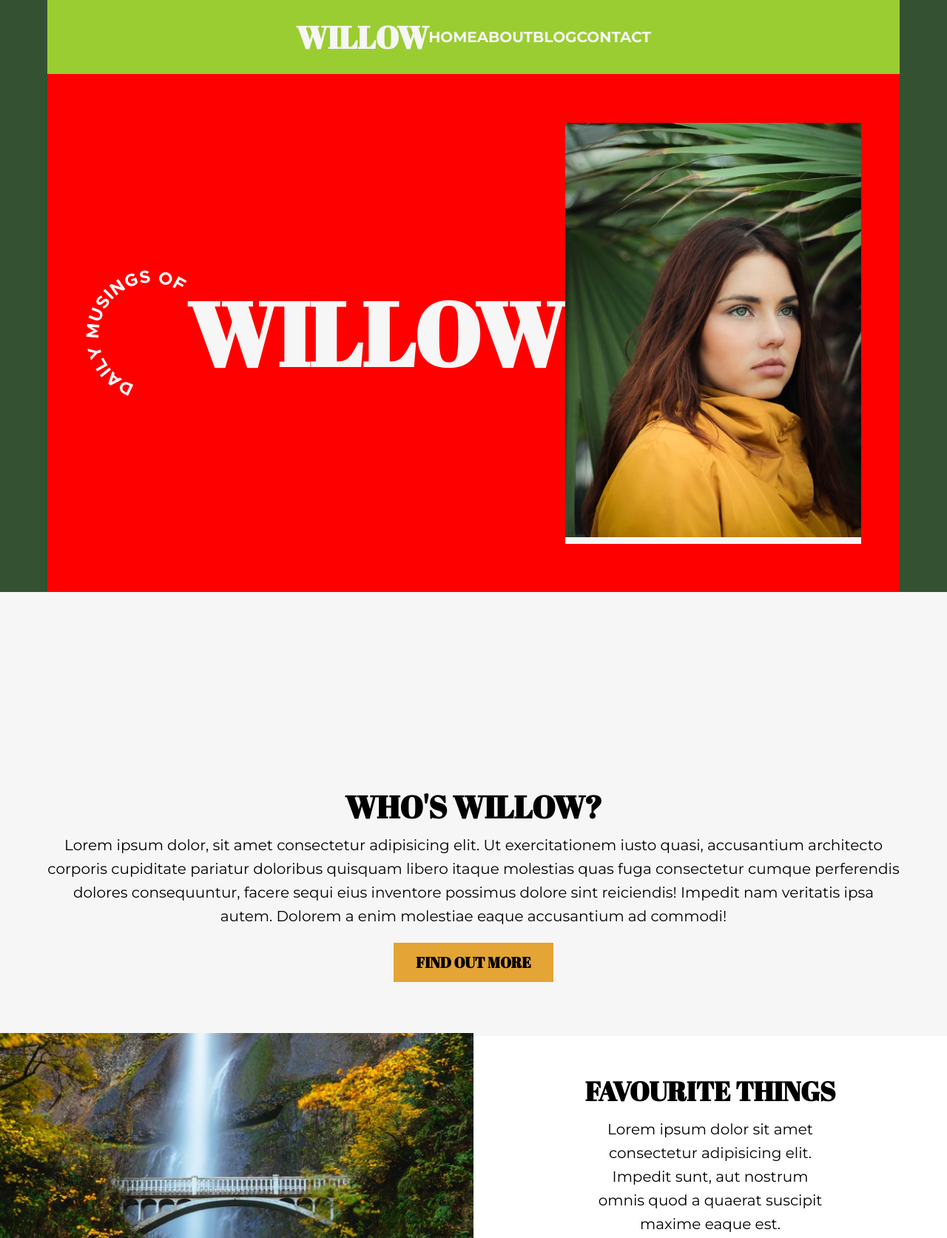
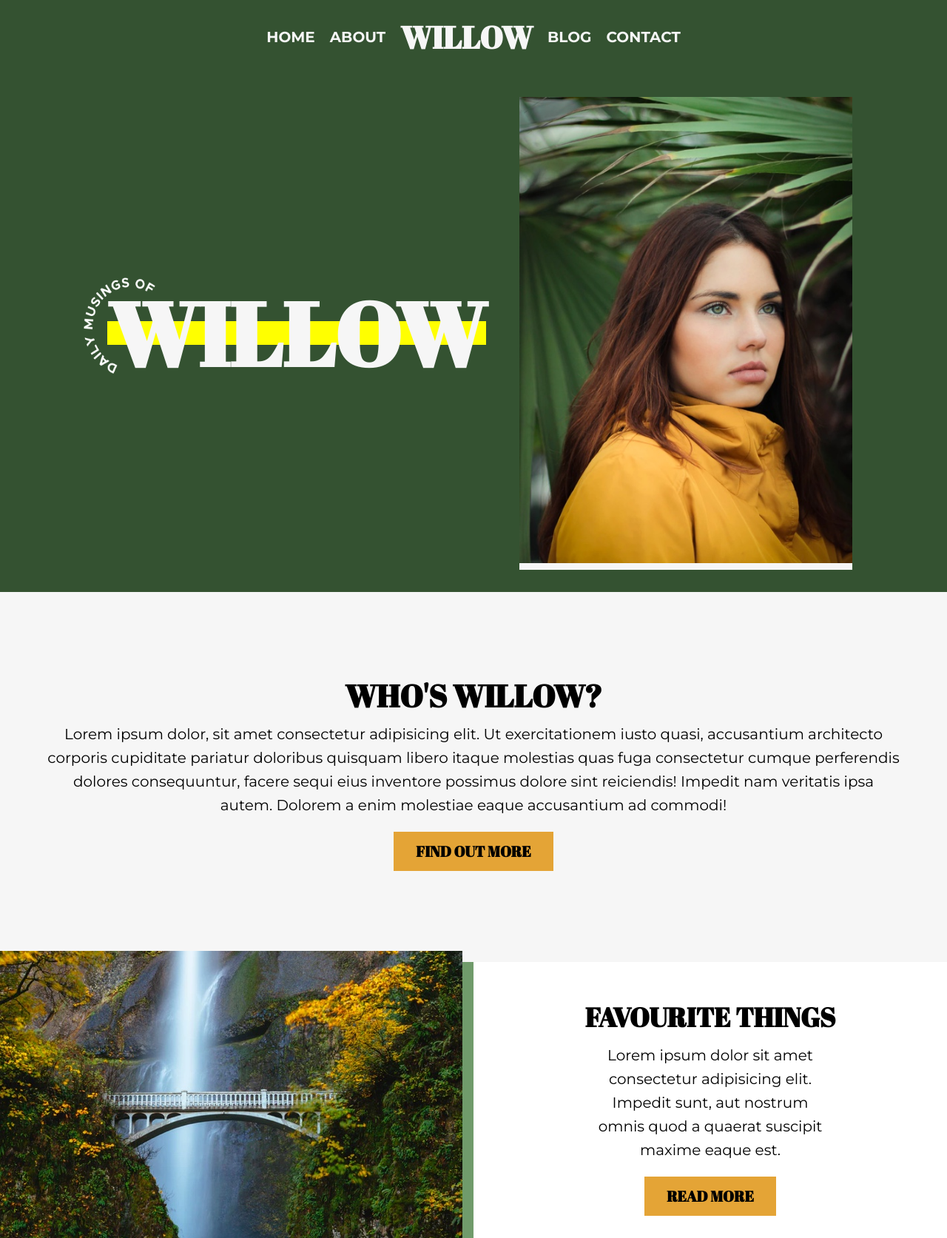
Before and after one commit to ebrazeau/erin-brazeau-project-1, a plain HTML site: page index.html in a window 1280 px wide. Shown: the top 1673 px of the page at 74% size. Drawn offline with Linux system fonts and the light colour scheme.

Commit message:
starting to add responsiveness

```diff
--- a/index.html
+++ b/index.html
@@ -23,10 +23,10 @@
         <div class="wrapper">
             <nav>
                 <ul>
+                    <li class="nav-home"><a href="home.html">Home</a></li>
+                    <li class="nav-about"><a href="about.html">About</a></li>
                     <li class="nav-logo"><h2>Willow</h2></li>
-                    <li><a href="home.html">Home</a></li>
-                    <li><a href="about.html">About</a></li>
-                    <li><a href="blog.html">Blog</a></li>
+                    <li class="nav-blog"><a href="blog.html">Blog</a></li>
                     <li><a href="contact.html">Contact</a></li>
                 </ul>
             </nav>
@@ -138,7 +138,7 @@
                 quidem reiciendis, voluptate aliquid!
                 </p>
             </div>
-            <div class="info blog">
+            <div class="info blog1">
                 <i class="fas fa-desktop"></i>
                 <h3>Blog</h3>
                 <p>Lorem ipsum dolor sit amet consectetur adipisicing elit. Dolorum omnis qui excepturi consequuntur odio quae harum
--- a/styles/sass/_about.scss
+++ b/styles/sass/_about-index.scss
@@ -1,4 +1,4 @@
-/* ================ ABOUT ================== */
+/* ================ ABOUT INDEX ================== */
 
 section.who-willow {
     height: 500px;
--- a/styles/sass/_blog-subpage.scss
+++ b/styles/sass/_blog-subpage.scss
@@ -1,3 +1,5 @@
+/* ================ BLOG & NEWS PAGE ================== */
+
 .blog-and-news {
     display: flex;
 }
@@ -65,7 +67,7 @@
             .userName, .userEmail {
                 border: 0px;
                 width: 49%;
-                height: 50px;
+                height: 75px;
             }
         }
         textarea {
--- a/styles/sass/_contact-subpage.scss
+++ b/styles/sass/_contact-subpage.scss
@@ -1,4 +1,6 @@
-main .wrapper {
+/* ================ CONTACT PAGE ================== */
+
+.contact-main div.wrapper {
     margin-top: 100px;
     display: flex;
     height: 600px;
--- a/styles/sass/_footer.scss
+++ b/styles/sass/_footer-index.scss
@@ -1,4 +1,4 @@
-/* ================ FOOTER ================== */
+/* ================ INDEX FOOTER ================== */
 
 footer {
     height: 700px;
--- a/styles/sass/_gallery.scss
+++ b/styles/sass/_gallery-index.scss
@@ -1,4 +1,5 @@
 /* ================ GALLERY ================== */
+
 
 .gallery {
     height: 550px;
--- a/styles/sass/_grid.scss
+++ b/styles/sass/_grid-index.scss
@@ -14,12 +14,7 @@
         flex-direction: column;
         align-items: center;
         justify-content: center;
-        img {
-            object-fit: cover;
-            object-position: center;
-            width: 100%;
-            height: 100%;
-        }
+        position: relative;
         p {
             width: 50%;
         }
@@ -28,8 +23,20 @@
 
 .box1 {
     background-color: $green-grey;
+    img {
+        position: absolute;
+        bottom: 15px;
+        right: 15px;
+    }
 }
+
+
 
 .box4 {
     background-color: $pine;
+    img {
+        position: absolute;
+        bottom: 15px;
+        left: -15px;
+    }
 }
--- a/styles/sass/_header-index.scss
+++ b/styles/sass/_header-index.scss
@@ -1,4 +1,4 @@
-/* ================ HEADER ================== */
+/* ================ HEADER INDEX ================== */
 
 .header-index {
     text-transform: uppercase;
@@ -10,19 +10,21 @@
         display: flex;
         justify-content: center;
         align-items: center;
-        background-color: red;
+        h1 {
+            font-size: 7rem;
+        }
         .circle-text {
-            width: 137px;
-            height: 170px;
+            width: 117px;
+            height: 150px;
+            transform: translate(60px, -15px);
         }
         .img-container-1 {
             background-color: $offwhite;
+            transform: translateY(65px);
+            margin-left: 25px;
         }
         .willow-1 {
-            width: 400px;
-        }
-        h1 {
-            font-size: 6rem;
+            width: 525px;
         }
     }
 }
@@ -32,9 +34,11 @@ nav {
     display: flex;
     justify-content: center;
     align-items: center;
-    background-color: yellowgreen;
         ul {
             display: flex;
+            li {
+                margin: 0px 10px;
+            }
             a {
                 font-family: $base-font;
                 font-weight: 700;
--- /dev/null
+++ b/styles/sass/_index-query.scss
@@ -0,0 +1,50 @@
+
+/* ================ MEDIA QUERIES ================== */
+
+// @media (min-width: 400px) {
+//     h1 {
+//         background-color: red;
+//     }
+// }
+
+@media (max-width: 700px) {
+    h1 {
+        background-color: lightblue;
+    }
+}
+
+
+@media (max-width: 1280px) {
+    .header-index {
+        .header-content {
+            .circle-text {
+                width: 97px;
+                height: 130px;
+                transform: translate(15px, -10px);
+            }
+            h1 {
+                background-color: yellow;
+                font-size: 6rem;
+                transform: translateX(-50px);
+            }
+            .img-container-1 {
+                transform: translateX(-30px);
+                .willow-1 {
+                    width: 450px;
+                }
+            }
+        }
+    }
+
+    .journey {
+        .journey-txt {
+            margin-left: 25px;
+        }
+    }
+}
+
+@media (max-width: 1920px) {
+    h1 {
+        background-color: blue;
+    }
+}
--- a/styles/sass/style.scss
+++ b/styles/sass/style.scss
@@ -11,12 +11,13 @@ $accent-font: 'Abril Fatface', cursive;
 @import "setup";
 @import "base-styles";
 @import "header-index";
-@import "about";
-@import "grid";
-@import "journey";
-@import "image-bg";
-@import "gallery";
-@import "footer";
+@import "about-index";
+@import "grid-index";
+@import "journey-index";
+@import "image-bg-index";
+@import "gallery-index";
+@import "footer-index";
 @import "header-subpage";
 @import "contact-subpage";
-@import "blog-subpage"
+@import "blog-subpage";
+@import "index-query";
```
Also changed, not shown: contact.html (+1 -1 lines), styles/sass/_image-bg-index.scss (renamed from styles/sass/_image-bg.scss), styles/sass/_journey-index.scss (renamed from styles/sass/_journey.scss), styles/style.css.
